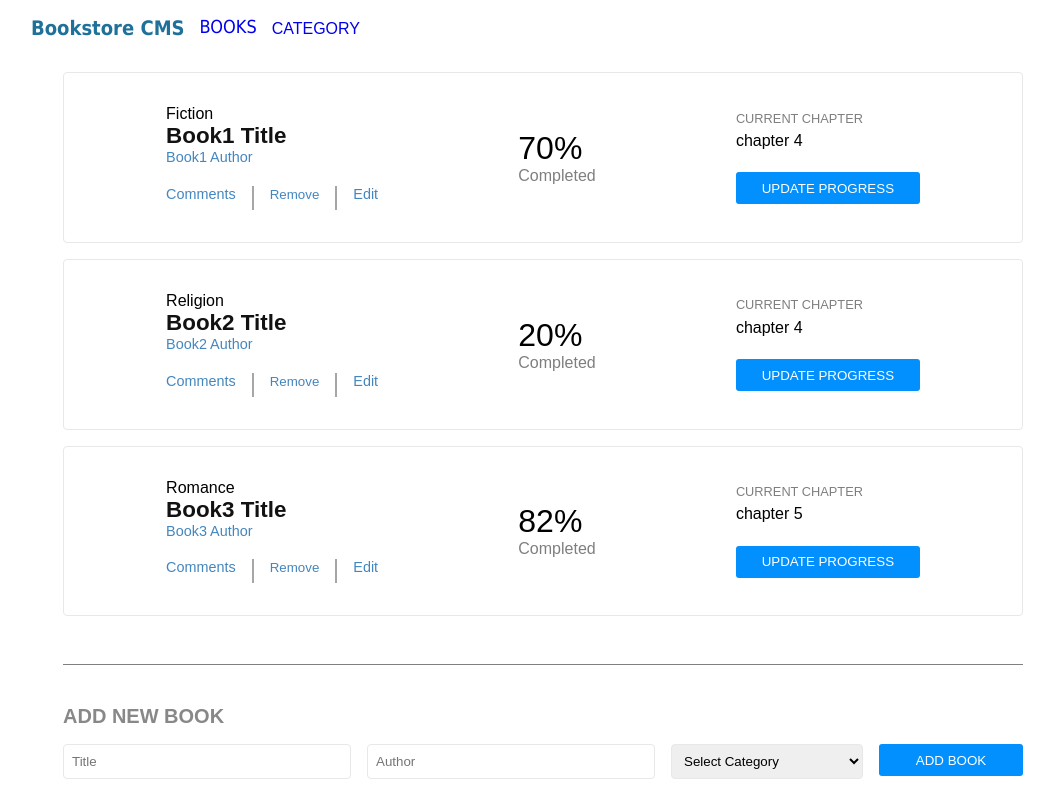
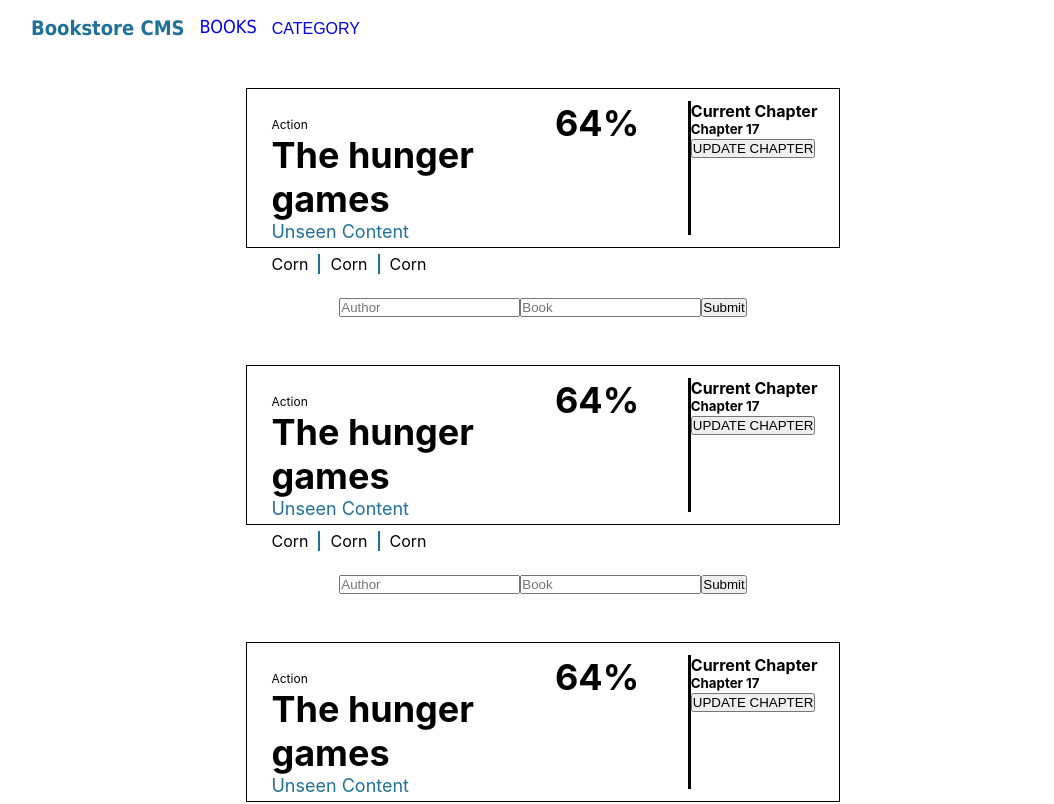
Before and after one commit to silviatofana/book-react-, a React (Create React App) app: page / in a window 1280 px wide. Shown: the top 804 px of the page, without its empty margins (97-1151 px from the left). Built offline with nearby package versions, Linux system fonts and the light colour scheme.

Commit message:
Update Forms.js

```diff
--- a/src/components/Book.js
+++ b/src/components/Book.js
@@ -1,48 +1,40 @@
-import React from 'react';
-import { useDispatch } from 'react-redux';
-import PropTypes from 'prop-types';
-import { removingBook } from '../redux/books/books';
+import React, { Component } from 'react';
+import './Books.css';
+import Forms from './Forms';
 
-const Book = ({
-  id, title, author, genre, currentChapter, progress,
-}) => {
-  const dispatch = useDispatch();
+class Books extends Component {
+  constructor(props) {
+    super(props);
+    this.state = {};
+  }
 
-  return (
-    <div className="book-card">
-      <div className="book-left-section">
-        <p className="book-genre">{genre}</p>
-        <p className="book-title">{title}</p>
-        <p className="book-author">{author}</p>
-        <ul className="book-btns">
-          <li>Comments</li>
-          <div className="line-vertical" />
-          <li><button className="remove-btn" type="button" onClick={() => dispatch(removingBook(id))}>Remove</button></li>
-          <div className="line-vertical" />
-          <li>Edit</li>
-        </ul>
-      </div>
-      <div className="book-middle-section">
-        <div>
-          <p>{`${progress}%`}</p>
-          <p>Completed</p>
+  render() {
+    return (
+      <>
+        <div className="card">
+          <div className="main-area">
+            <span>Action</span>
+            <h1>The hunger games</h1>
+            <p>Unseen Content</p>
+            <ul>
+              <li>Corn</li>
+              <li>Corn</li>
+              <li>Corn</li>
+            </ul>
+          </div>
+
+          <div className="main-area2">
+            <h4>64%</h4>
+          </div>
+          <div className="main-area3">
+            <h4>Current Chapter</h4>
+            <h5>Chapter 17</h5>
+            <button type="button">UPDATE CHAPTER</button>
+          </div>
         </div>
-      </div>
-      <div className="book-right-section">
-        <p>CURRENT CHAPTER</p>
-        <p>{currentChapter}</p>
-        <button type="button">UPDATE PROGRESS</button>
-      </div>
-    </div>
-  );
-};
-
-Book.propTypes = {
-  id: PropTypes.string.isRequired,
-  title: PropTypes.string.isRequired,
-  author: PropTypes.string.isRequired,
-  genre: PropTypes.string.isRequired,
-  currentChapter: PropTypes.string.isRequired,
-  progress: PropTypes.number.isRequired,
-};
-export default Book;
+        <Forms />
+      </>
+    );
+  }
+}
+export default Books;
--- a/src/components/Forms.js
+++ b/src/components/Forms.js
@@ -1,57 +1,12 @@
-import React, { useState } from 'react';
-import { useDispatch } from 'react-redux';
-import { addingBook } from '../redux/books/books';
+import './Books.css';
 
-export default function Form() {
-  const [bookTitle, setTitle] = useState('');
-  const [bookAuthor, setAuthor] = useState('');
-  const [bookCategory, setCategory] = useState('');
-  const dispatch = useDispatch();
-
-  const handleSubmit = (e) => {
-    e.preventDefault();
-    if (bookTitle === '' || bookAuthor === '') return;
-    const newBook = {
-      title: bookTitle,
-      author: bookAuthor,
-      category: bookCategory,
-    };
-    dispatch(addingBook(newBook));
-    setTitle('');
-    setAuthor('');
-    setCategory('');
-  };
+function Forms() {
   return (
-    <div className="form-container">
-      <h2>ADD NEW BOOK</h2>
-      <form
-        onSubmit={handleSubmit}
-      >
-        <input
-          type="text"
-          placeholder="Title"
-          onChange={(e) => setTitle(e.target.value)}
-          required
-        />
-        <input
-          type="text"
-          placeholder="Author"
-          onChange={(e) => setAuthor(e.target.value)}
-          required
-        />
-        <select
-          onChange={(e) => setCategory(e.target.value)}
-          required
-        >
-          <option value="">Select Category</option>
-          <option value="Science fiction">Science fiction</option>
-          <option value="Historical Fiction">Historical Fiction</option>
-          <option value="Romance novel">Romance novel</option>
-          <option value="Tragedy">Tragedy</option>
-          <option value="Unknown">Unknown</option>
-        </select>
-        <button type="submit">ADD BOOK</button>
-      </form>
-    </div>
+    <form className="forms">
+      <input type="text" name="author" placeholder="Author" />
+      <input type="text" name="book" placeholder="Book" />
+      <input type="submit" value="Submit" />
+    </form>
   );
 }
+export default Forms;
```
